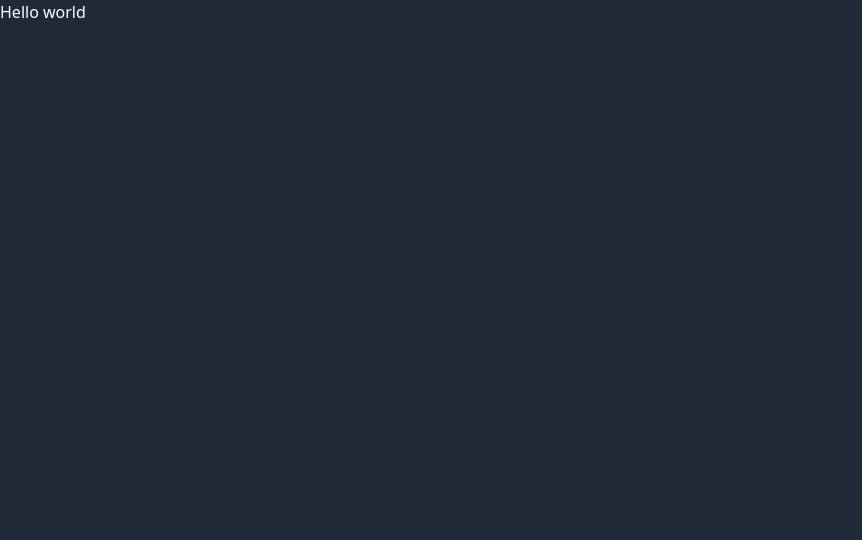
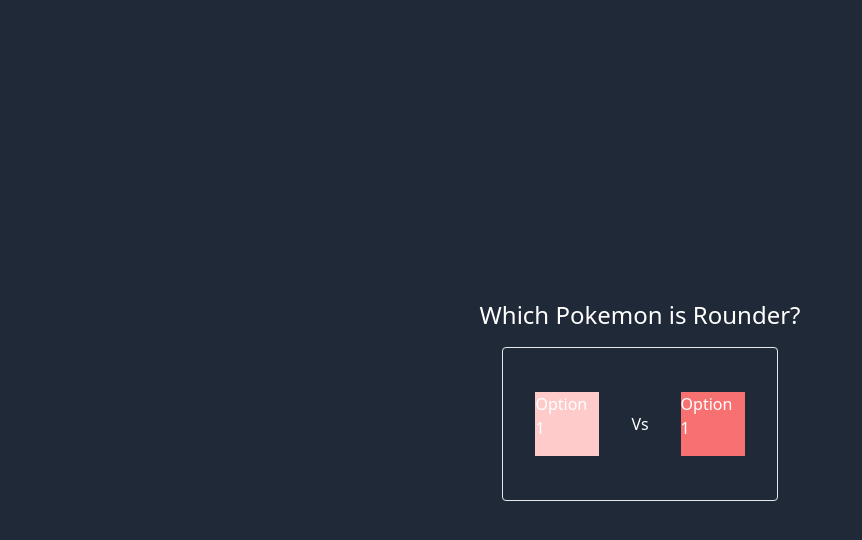
Before and after one commit to samkyuseo/roundest-mon, a Next.js app: page / in a window 1280 px wide. Shown: the top 540 px of the page, without its empty margins (0-862 px from the left). Built offline with nearby package versions, Linux system fonts and the light colour scheme.

Commit message:
basic UI structure

```diff
--- a/pages/index.tsx
+++ b/pages/index.tsx
@@ -1,8 +1,13 @@
 export default function Home() {
   return (
-    <div className='h-screen w-screen flex flex-col'>
-      <div className=''>Hello world</div>
-      <div className=''></div>
+    <div className="h-screen w-screen flex flex-col justify-center align-middle items-center">
+      <div className="text-2xl text-center">Which Pokemon is Rounder?</div>
+      <div className="p-2" />
+      <div className="border rounded p-8 flex justify-between max-w-2xl items-center">
+        <div className="w-16 h-16 bg-red-200">Option 1</div>
+        <div className="p-8">Vs</div>
+        <div className="w-16 h-16 bg-red-400">Option 1</div>
+      </div>
     </div>
   );
 }
```
